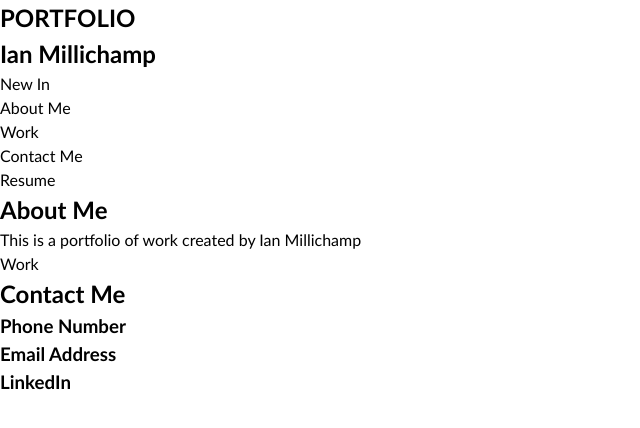
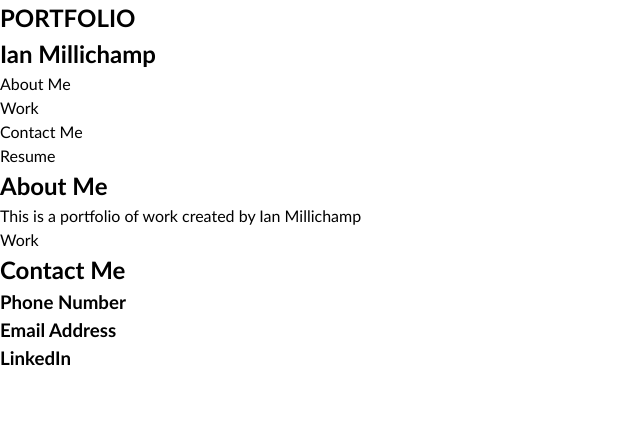
Before and after one commit to Writers855/PortfolioIM, a plain HTML site: page responsive-portfolio-project/index.html in a window 1280 px wide. Shown: the whole page, without its empty margins (0-640 px from the left). Drawn offline with Linux system fonts and the light colour scheme.

Commit message:
removed error in nav bar code and prepped css plan to start css styling having resolved previous errors

```diff
--- a/responsive-portfolio-project/index.html
+++ b/responsive-portfolio-project/index.html
@@ -13,8 +13,7 @@
     <h1>PORTFOLIO</h1>
     <h2>Ian Millichamp</h2>
     <div id="navigation">
-      <p class="highlight">New In</p>
-      <p>About Me</p>
+      <p class="header-section">About Me</p>
       <p>Work</p>
       <p>Contact Me</p>
       <p>Resume</p>
```
